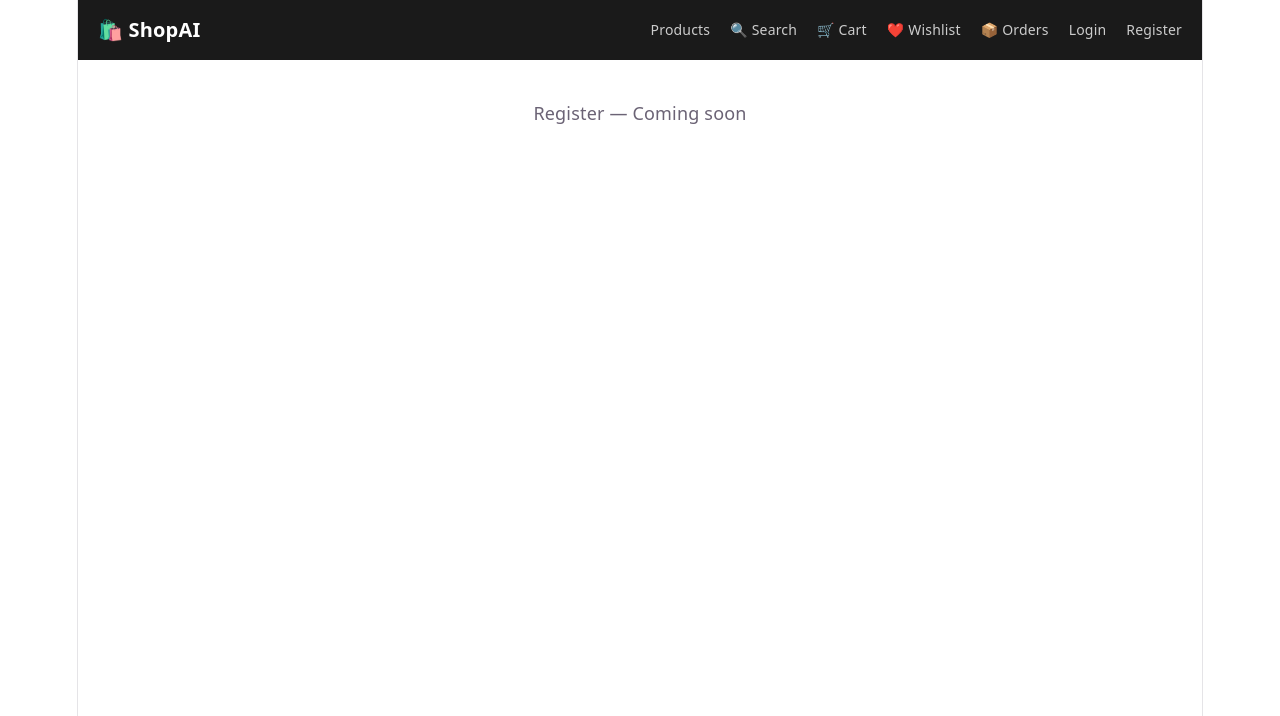
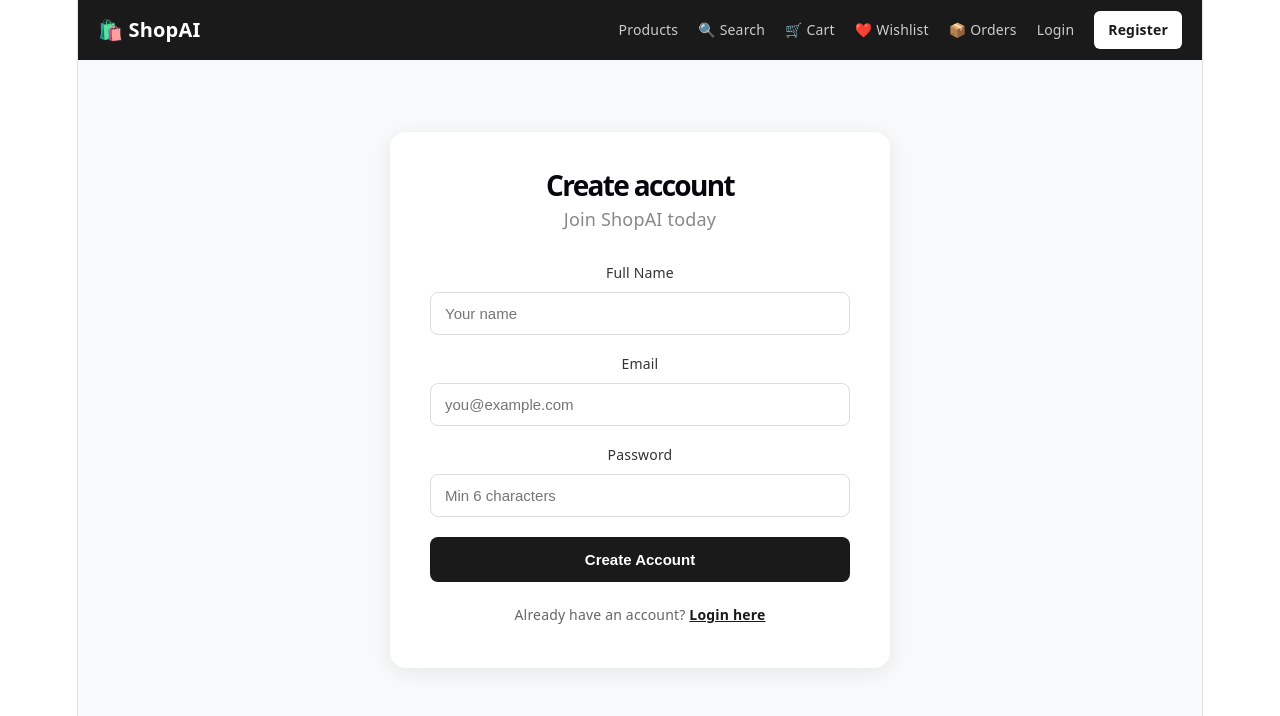
Before and after one commit to Malini2123/High-Performance-E-Commerce-Engine-with-AI-Vector-Search, a React (Vite) app in the folder client/: page /register in a window 1280 px wide. Shown: the top 716 px of the page. Built offline with nearby package versions, Linux system fonts and the light colour scheme; no server answers.

Commit message:
Week 4: Search, Login, Navbar, client interceptors

```diff
--- a/client/src/api/client.js
+++ b/client/src/api/client.js
@@ -1,7 +1,27 @@
-import axios from 'axios'
+import axios from 'axios';
 
 const api = axios.create({
-  baseURL: import.meta.env.VITE_API_URL ? `${import.meta.env.VITE_API_URL}/api` : 'http://localhost:5000/api',
-})
+  baseURL: import.meta.env.VITE_API_URL || '/api',
+});
 
-export default api
+// Auto-attach JWT token to every request
+api.interceptors.request.use((config) => {
+  const token = localStorage.getItem('token');
+  if (token) config.headers.Authorization = `Bearer ${token}`;
+  return config;
+});
+
+// Auto-logout if token expires (401 response)
+api.interceptors.response.use(
+  (response) => response,
+  (error) => {
+    if (error.response?.status === 401) {
+      localStorage.removeItem('token');
+      localStorage.removeItem('user');
+      window.location.href = '/login';
+    }
+    return Promise.reject(error);
+  }
+);
+
+export default api;
--- a/client/src/components/Navbar.jsx
+++ b/client/src/components/Navbar.jsx
@@ -1,6 +1,16 @@
-import { Link } from 'react-router-dom';
+import { Link, useNavigate } from 'react-router-dom';
 
 function Navbar() {
+  const navigate = useNavigate();
+  const user = JSON.parse(localStorage.getItem('user') || 'null');
+
+  const handleLogout = () => {
+    localStorage.removeItem('token');
+    localStorage.removeItem('user');
+    navigate('/login');
+    window.location.reload();
+  };
+
   return (
     <nav style={styles.nav}>
       <div style={styles.container}>
@@ -11,8 +21,18 @@ function Navbar() {
           <Link to="/cart" style={styles.link}>🛒 Cart</Link>
           <Link to="/wishlist" style={styles.link}>❤️ Wishlist</Link>
           <Link to="/orders" style={styles.link}>📦 Orders</Link>
-          <Link to="/login" style={styles.link}>Login</Link>
-          <Link to="/register" style={styles.link}>Register</Link>
+
+          {user ? (
+            <>
+              <span style={styles.username}>Hi, {user.name} 👋</span>
+              <button onClick={handleLogout} style={styles.logoutBtn}>Logout</button>
+            </>
+          ) : (
+            <>
+              <Link to="/login" style={styles.link}>Login</Link>
+              <Link to="/register" style={styles.registerBtn}>Register</Link>
+            </>
+          )}
         </div>
       </div>
     </nav>
@@ -52,6 +72,30 @@ const styles = {
     fontSize: '14px',
     fontWeight: 500,
   },
+  username: {
+    color: '#6ee7b7',
+    fontSize: '14px',
+    fontWeight: 500,
+  },
+  logoutBtn: {
+    background: 'none',
+    border: '1px solid #555',
+    color: '#ccc',
+    padding: '6px 14px',
+    borderRadius: '6px',
+    cursor: 'pointer',
+    fontSize: '14px',
+    fontWeight: 500,
+  },
+  registerBtn: {
+    background: '#fff',
+    color: '#1a1a1a',
+    textDecoration: 'none',
+    fontSize: '14px',
+    fontWeight: 600,
+    padding: '6px 14px',
+    borderRadius: '6px',
+  },
 };
 
 export default Navbar;
--- a/client/src/pages/Login.jsx
+++ b/client/src/pages/Login.jsx
@@ -1,4 +1,124 @@
+import { useState } from 'react';
+import { Link, useNavigate } from 'react-router-dom';
+import apiClient from '../api/client';
+
 function Login() {
-  return <div style={{padding:'40px',textAlign:'center'}}>Login — Coming soon</div>;
+  const navigate = useNavigate();
+  const [form, setForm] = useState({ email: '', password: '' });
+  const [loading, setLoading] = useState(false);
+  const [error, setError] = useState('');
+
+  const handleSubmit = async (e) => {
+    e.preventDefault();
+    setLoading(true);
+    setError('');
+    try {
+      const res = await apiClient.post('/auth/login', form);
+      localStorage.setItem('token', res.data.token);
+      localStorage.setItem('user', JSON.stringify(res.data.user));
+      navigate('/');
+    } catch (err) {
+      setError(err.response?.data?.error || 'Login failed');
+    }
+    setLoading(false);
+  };
+
+  return (
+    <div style={styles.container}>
+      <div style={styles.card}>
+        <h1 style={styles.title}>Welcome back</h1>
+        <p style={styles.subtitle}>Login to your ShopAI account</p>
+
+        {error && <div style={styles.error}>{error}</div>}
+
+        <form onSubmit={handleSubmit} style={styles.form}>
+          <div style={styles.field}>
+            <label style={styles.label}>Email</label>
+            <input
+              style={styles.input}
+              type="email"
+              placeholder="you@example.com"
+              value={form.email}
+              onChange={e => setForm({...form, email: e.target.value})}
+              required
+            />
+          </div>
+          <div style={styles.field}>
+            <label style={styles.label}>Password</label>
+            <input
+              style={styles.input}
+              type="password"
+              placeholder="••••••••"
+              value={form.password}
+              onChange={e => setForm({...form, password: e.target.value})}
+              required
+            />
+          </div>
+          <button type="submit" style={styles.btn} disabled={loading}>
+            {loading ? 'Logging in...' : 'Login'}
+          </button>
+        </form>
+
+        <p style={styles.switchText}>
+          Don't have an account?{' '}
+          <Link to="/register" style={styles.link}>Register here</Link>
+        </p>
+      </div>
+    </div>
+  );
 }
+
+const styles = {
+  container: {
+    minHeight: '80vh',
+    display: 'flex',
+    alignItems: 'center',
+    justifyContent: 'center',
+    padding: '20px',
+    background: '#f8f9fa',
+  },
+  card: {
+    background: '#fff',
+    borderRadius: '16px',
+    padding: '40px',
+    width: '100%',
+    maxWidth: '420px',
+    boxShadow: '0 4px 20px rgba(0,0,0,0.08)',
+  },
+  title: { fontSize: '28px', fontWeight: 700, margin: '0 0 8px' },
+  subtitle: { color: '#888', marginBottom: '28px' },
+  error: {
+    background: '#fff0f0',
+    border: '1px solid #ffcccc',
+    color: '#cc0000',
+    padding: '12px',
+    borderRadius: '8px',
+    marginBottom: '16px',
+    fontSize: '14px',
+  },
+  form: { display: 'flex', flexDirection: 'column', gap: '16px' },
+  field: { display: 'flex', flexDirection: 'column', gap: '6px' },
+  label: { fontSize: '14px', fontWeight: 500, color: '#333' },
+  input: {
+    padding: '12px 14px',
+    border: '1px solid #ddd',
+    borderRadius: '8px',
+    fontSize: '15px',
+    outline: 'none',
+  },
+  btn: {
+    padding: '14px',
+    background: '#1a1a1a',
+    color: '#fff',
+    border: 'none',
+    borderRadius: '8px',
+    fontSize: '15px',
+    fontWeight: 600,
+    cursor: 'pointer',
+    marginTop: '4px',
+  },
+  switchText: { textAlign: 'center', marginTop: '20px', color: '#666', fontSize: '14px' },
+  link: { color: '#1a1a1a', fontWeight: 600 },
+};
+
 export default Login;
--- a/client/src/pages/Register.jsx
+++ b/client/src/pages/Register.jsx
@@ -1,4 +1,136 @@
+import { useState } from 'react';
+import { Link, useNavigate } from 'react-router-dom';
+import apiClient from '../api/client';
+
 function Register() {
-  return <div style={{padding:'40px',textAlign:'center'}}>Register — Coming soon</div>;
+  const navigate = useNavigate();
+  const [form, setForm] = useState({ name: '', email: '', password: '' });
+  const [loading, setLoading] = useState(false);
+  const [error, setError] = useState('');
+
+  const handleSubmit = async (e) => {
+    e.preventDefault();
+    setLoading(true);
+    setError('');
+    try {
+      const res = await apiClient.post('/auth/register', form);
+      localStorage.setItem('token', res.data.token);
+      localStorage.setItem('user', JSON.stringify(res.data.user));
+      navigate('/');
+    } catch (err) {
+      setError(err.response?.data?.error || 'Registration failed');
+    }
+    setLoading(false);
+  };
+
+  return (
+    <div style={styles.container}>
+      <div style={styles.card}>
+        <h1 style={styles.title}>Create account</h1>
+        <p style={styles.subtitle}>Join ShopAI today</p>
+
+        {error && <div style={styles.error}>{error}</div>}
+
+        <form onSubmit={handleSubmit} style={styles.form}>
+          <div style={styles.field}>
+            <label style={styles.label}>Full Name</label>
+            <input
+              style={styles.input}
+              type="text"
+              placeholder="Your name"
+              value={form.name}
+              onChange={e => setForm({...form, name: e.target.value})}
+              required
+            />
+          </div>
+          <div style={styles.field}>
+            <label style={styles.label}>Email</label>
+            <input
+              style={styles.input}
+              type="email"
+              placeholder="you@example.com"
+              value={form.email}
+              onChange={e => setForm({...form, email: e.target.value})}
+              required
+            />
+          </div>
+          <div style={styles.field}>
+            <label style={styles.label}>Password</label>
+            <input
+              style={styles.input}
+              type="password"
+              placeholder="Min 6 characters"
+              value={form.password}
+              onChange={e => setForm({...form, password: e.target.value})}
+              minLength={6}
+              required
+            />
+          </div>
+          <button type="submit" style={styles.btn} disabled={loading}>
+            {loading ? 'Creating account...' : 'Create Account'}
+          </button>
+        </form>
+
+        <p style={styles.switchText}>
+          Already have an account?{' '}
+          <Link to="/login" style={styles.link}>Login here</Link>
+        </p>
+      </div>
+    </div>
+  );
 }
+
+const styles = {
+  container: {
+    minHeight: '80vh',
+    display: 'flex',
+    alignItems: 'center',
+    justifyContent: 'center',
+    padding: '20px',
+    background: '#f8f9fa',
+  },
+  card: {
+    background: '#fff',
+    borderRadius: '16px',
+    padding: '40px',
+    width: '100%',
+    maxWidth: '420px',
+    boxShadow: '0 4px 20px rgba(0,0,0,0.08)',
+  },
+  title: { fontSize: '28px', fontWeight: 700, margin: '0 0 8px' },
+  subtitle: { color: '#888', marginBottom: '28px' },
+  error: {
+    background: '#fff0f0',
+    border: '1px solid #ffcccc',
+    color: '#cc0000',
+    padding: '12px',
+    borderRadius: '8px',
+    marginBottom: '16px',
+    fontSize: '14px',
+  },
+  form: { display: 'flex', flexDirection: 'column', gap: '16px' },
+  field: { display: 'flex', flexDirection: 'column', gap: '6px' },
+  label: { fontSize: '14px', fontWeight: 500, color: '#333' },
+  input: {
+    padding: '12px 14px',
+    border: '1px solid #ddd',
+    borderRadius: '8px',
+    fontSize: '15px',
+    outline: 'none',
+  },
+  btn: {
+    padding: '14px',
+    background: '#1a1a1a',
+    color: '#fff',
+    border: 'none',
+    borderRadius: '8px',
+    fontSize: '15px',
+    fontWeight: 600,
+    cursor: 'pointer',
+    marginTop: '4px',
+  },
+  switchText: { textAlign: 'center', marginTop: '20px', color: '#666', fontSize: '14px' },
+  link: { color: '#1a1a1a', fontWeight: 600 },
+};
+
 export default Register;
```
